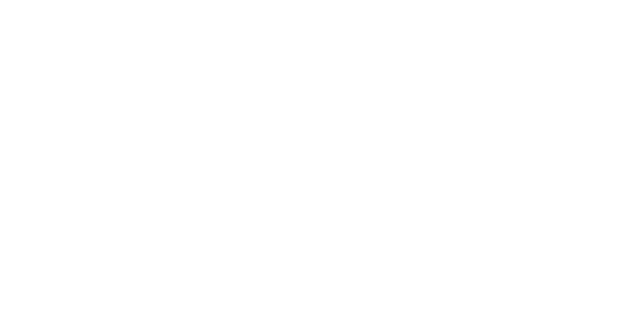
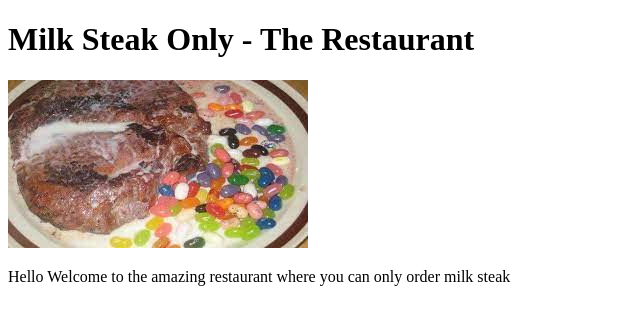
Before and after one commit to SwartzJonah/Restaurant-Page, a website built with webpack: page dist/index.html in a window 1280 px wide. Shown: the whole page, without its empty margins (0-640 px from the left). Built offline with nearby package versions, Linux system fonts and the light colour scheme.

Commit message:
initial webpage design made through js only

```diff
--- a/package.json
+++ b/package.json
@@ -4,7 +4,9 @@
   "description": "",
   "main": "index.js",
   "scripts": {
-    "test": "echo \"Error: no test specified\" && exit 1"
+    "test": "echo \"Error: no test specified\" && exit 1",
+    "watch": "webpack --watch",
+    "build": "webpack"
   },
   "author": "",
   "license": "ISC",
--- a/src/index.js
+++ b/src/index.js
@@ -1,2 +1,3 @@
-console.log("hello");
-import _ from 'lodash';
+import * as module from "./initial-page-load";
+console.log("hello haha");
+module.initialPageLoad();
--- /dev/null
+++ b/src/initial-page-load.js
@@ -0,0 +1,16 @@
+export function initialPageLoad() {
+    const contentDiv = document.querySelector("#content");
+
+    const heading = document.createElement("h1");
+    heading.textContent = "Milk Steak Only - The Restaurant";
+    contentDiv.appendChild(heading);
+
+    const steakImage = document.createElement("img");
+    steakImage.src = "../src/assets/milksteak.jpeg";
+    steakImage.alt = "picture of milk steak";
+    contentDiv.appendChild(steakImage);
+
+    const description = document.createElement("p");
+    description.textContent = "Hello Welcome to the amazing restaurant where you can only order milk steak";
+    contentDiv.appendChild(description);
+}
--- a/webpack.config.js
+++ b/webpack.config.js
@@ -2,7 +2,6 @@
 
 
 module.exports = {
-  mode: 'none',
   entry: './src/index.js',
   output: {
     filename: 'main.js',
```
Also changed, not shown: README.md, dist/index.html, dist/main.js, src/assets/milksteak.jpeg (added).
